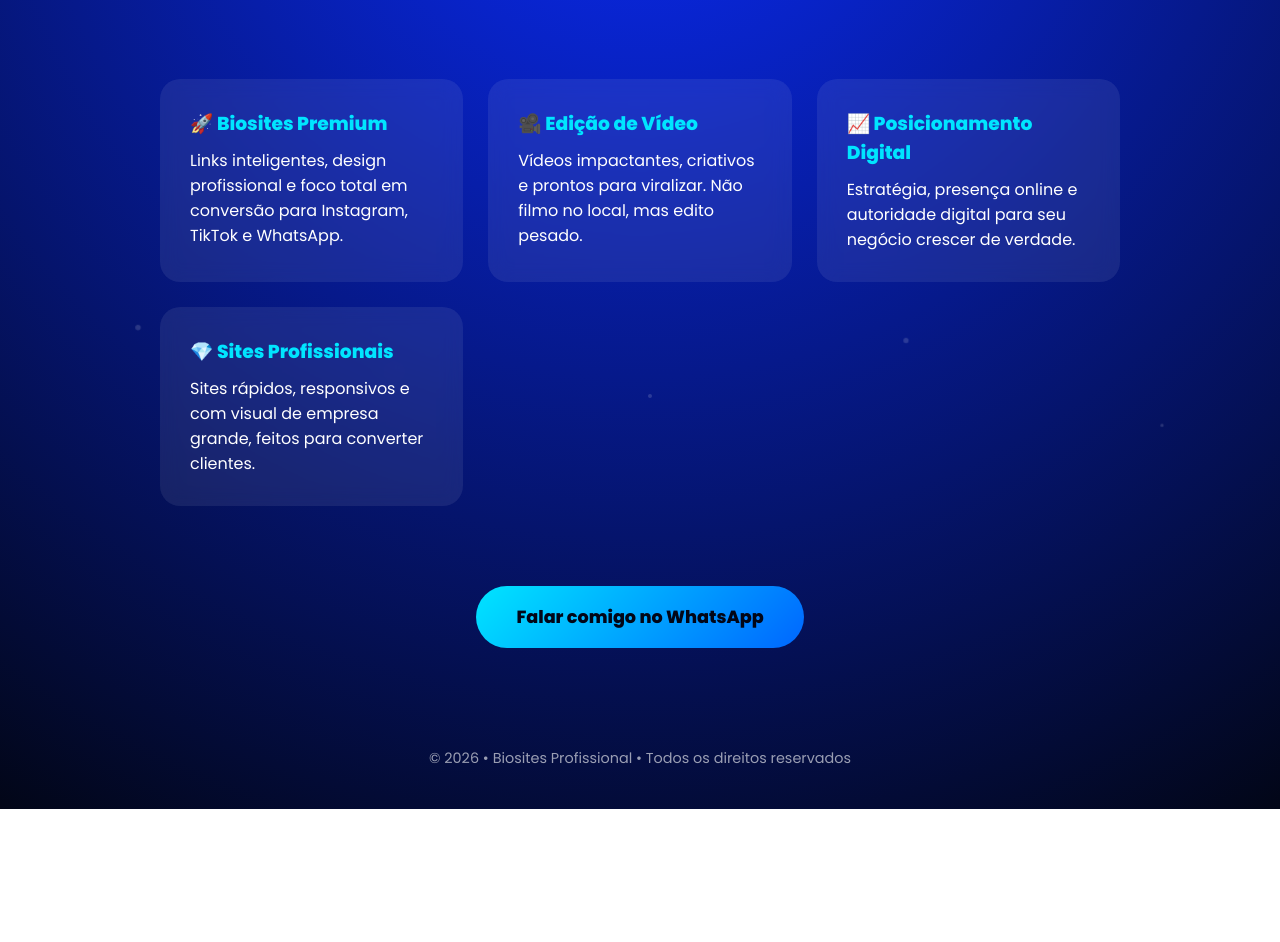
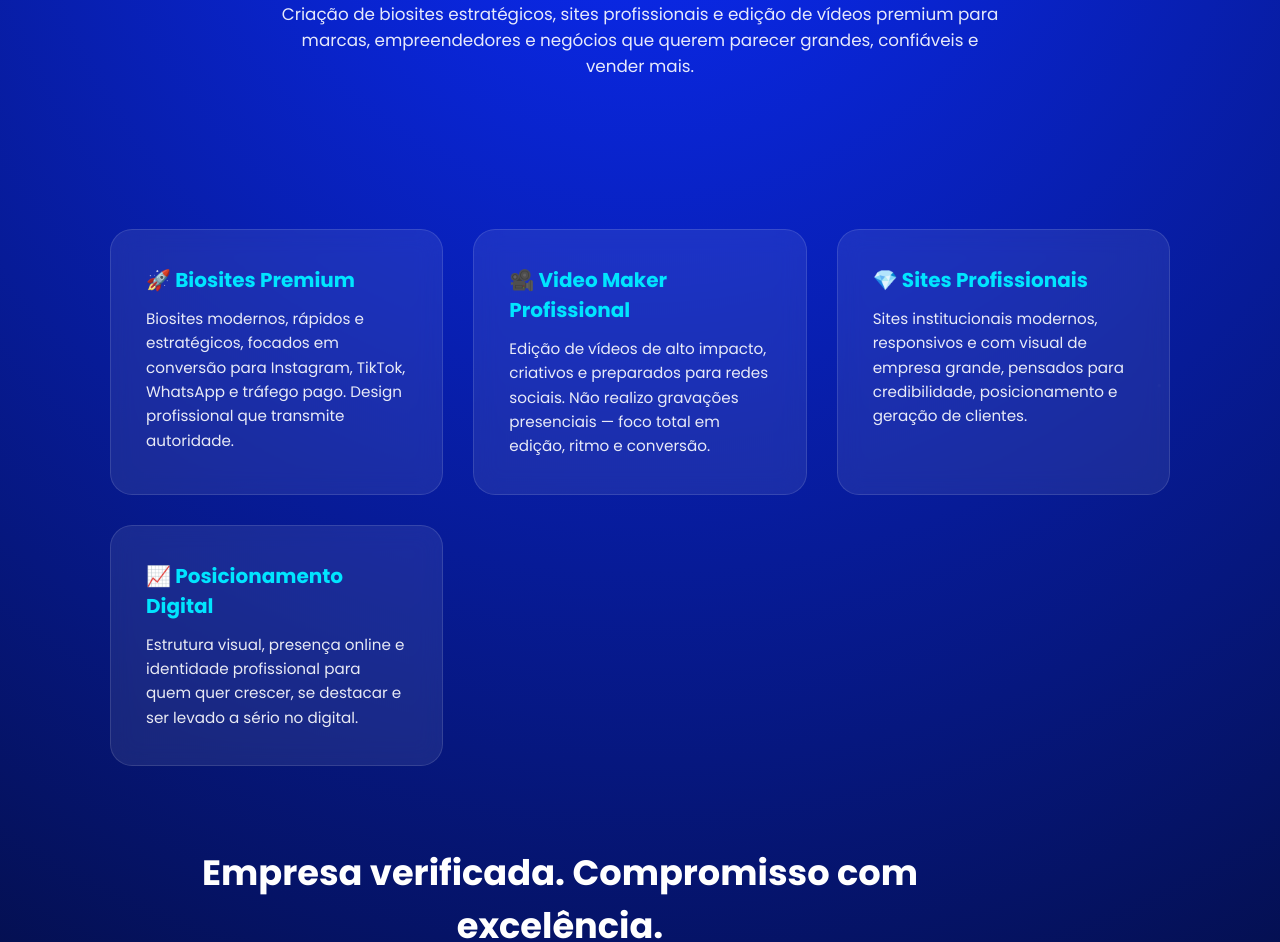
Before and after one commit to enzobsr52-sketch/biosites-profissional, a plain HTML site: page index.html in a window 1280 px wide. Shown: the part 238-1180 px from the top of the page. Before the commit the page ends 1047 px from the top, so only its background shows below. Drawn offline with Linux system fonts and the light colour scheme.

Commit message:
Update index.html

```diff
--- a/index.html
+++ b/index.html
@@ -3,10 +3,9 @@
 <head>
   <meta charset="UTF-8" />
   <meta name="viewport" content="width=device-width, initial-scale=1.0"/>
-  <title>Biosites Profissional</title>
+  <title>Biosites Profissional • Sites & Vídeos Premium</title>
 
-  <!-- Fonte -->
-  <link href="https://fonts.googleapis.com/css2?family=Poppins:wght@300;400;600;800&display=swap" rel="stylesheet">
+  <link href="https://fonts.googleapis.com/css2?family=Poppins:wght@300;400;600;700;800&display=swap" rel="stylesheet">
 
   <style>
     * {
@@ -18,20 +17,19 @@
 
     body {
       min-height: 100vh;
-      background: radial-gradient(circle at top, #0a2cff, #020617);
-      color: white;
+      background: radial-gradient(circle at top, #0b2cff, #020617);
+      color: #ffffff;
       overflow-x: hidden;
     }
 
-    /* FUNDO ANIMADO */
-    .bg-animation span {
+    /* FUNDO PREMIUM */
+    .bg span {
       position: absolute;
-      display: block;
-      width: 20px;
-      height: 20px;
-      background: rgba(255,255,255,0.15);
-      animation: float 20s linear infinite;
+      width: 14px;
+      height: 14px;
+      background: rgba(255,255,255,0.12);
       border-radius: 50%;
+      animation: float 22s linear infinite;
     }
 
     @keyframes float {
@@ -40,24 +38,26 @@
     }
 
     header {
-      padding: 40px 20px;
       text-align: center;
+      padding: 70px 20px 40px;
       animation: fadeDown 1.2s ease;
     }
 
-    header img {
-      width: 160px;
-      animation: pulse 3s infinite;
+    /* LOGO SVG */
+    .logo {
+      width: 220px;
+      margin: auto;
+      animation: glow 3s infinite;
     }
 
-    @keyframes pulse {
-      0%,100% { transform: scale(1); }
-      50% { transform: scale(1.05); }
+    @keyframes glow {
+      0%,100% { filter: drop-shadow(0 0 10px #00e5ff); }
+      50% { filter: drop-shadow(0 0 25px #00e5ff); }
     }
 
     h1 {
-      font-size: 2.4rem;
-      margin-top: 20px;
+      font-size: 2.8rem;
+      margin-top: 25px;
       font-weight: 800;
     }
 
@@ -65,100 +65,131 @@
       color: #00e5ff;
     }
 
-    p.subtitle {
-      margin-top: 10px;
-      opacity: 0.85;
+    .subtitle {
+      max-width: 720px;
+      margin: 15px auto 0;
+      opacity: 0.9;
+      font-size: 1.05rem;
     }
 
     section {
-      max-width: 1000px;
+      max-width: 1100px;
       margin: auto;
-      padding: 60px 20px;
+      padding: 70px 20px;
     }
 
     .cards {
       display: grid;
-      grid-template-columns: repeat(auto-fit, minmax(240px, 1fr));
-      gap: 25px;
+      grid-template-columns: repeat(auto-fit, minmax(260px, 1fr));
+      gap: 30px;
       margin-top: 40px;
     }
 
     .card {
       background: rgba(255,255,255,0.08);
-      backdrop-filter: blur(10px);
-      padding: 30px;
-      border-radius: 20px;
-      transition: transform .4s, box-shadow .4s;
+      backdrop-filter: blur(12px);
+      padding: 35px;
+      border-radius: 22px;
+      transition: .4s;
+      border: 1px solid rgba(255,255,255,0.12);
     }
 
     .card:hover {
-      transform: translateY(-10px) scale(1.02);
-      box-shadow: 0 20px 40px rgba(0,0,0,0.4);
+      transform: translateY(-12px);
+      box-shadow: 0 25px 60px rgba(0,0,0,0.5);
     }
 
     .card h3 {
-      margin-bottom: 10px;
       color: #00e5ff;
+      margin-bottom: 12px;
+      font-size: 1.25rem;
+    }
+
+    .card p {
+      opacity: 0.9;
+      font-size: 0.95rem;
+      line-height: 1.6;
+    }
+
+    .about {
+      margin-top: 80px;
+      text-align: center;
+      max-width: 900px;
+    }
+
+    .about h2 {
+      font-size: 2.2rem;
+      margin-bottom: 20px;
+    }
+
+    .about p {
+      opacity: 0.9;
+      line-height: 1.8;
+      font-size: 1.05rem;
     }
 
     .cta {
       text-align: center;
-      margin-top: 80px;
-      animation: fadeUp 1.2s ease;
+      margin-top: 90px;
     }
 
     .cta a {
       display: inline-block;
-      padding: 18px 40px;
+      padding: 20px 45px;
       background: linear-gradient(135deg, #00e5ff, #0066ff);
       color: #020617;
-      border-radius: 50px;
-      font-weight: 700;
+      border-radius: 60px;
+      font-weight: 800;
       text-decoration: none;
-      font-size: 1.1rem;
-      transition: transform .3s, box-shadow .3s;
+      font-size: 1.15rem;
+      transition: .3s;
     }
 
     .cta a:hover {
-      transform: scale(1.08);
-      box-shadow: 0 0 30px #00e5ff;
+      transform: scale(1.1);
+      box-shadow: 0 0 40px #00e5ff;
     }
 
     footer {
       text-align: center;
-      padding: 40px 20px;
-      opacity: 0.6;
+      padding: 50px 20px;
+      opacity: 0.65;
       font-size: 0.9rem;
     }
 
     @keyframes fadeDown {
-      from { opacity: 0; transform: translateY(-40px); }
-      to { opacity: 1; transform: translateY(0); }
-    }
-
-    @keyframes fadeUp {
-      from { opacity: 0; transform: translateY(40px); }
+      from { opacity: 0; transform: translateY(-50px); }
       to { opacity: 1; transform: translateY(0); }
     }
   </style>
 </head>
+
 <body>
 
-  <!-- FUNDO ANIMADO -->
-  <div class="bg-animation">
-    <span style="left:10%; animation-duration: 18s;"></span>
-    <span style="left:30%; animation-duration: 22s;"></span>
-    <span style="left:50%; animation-duration: 25s;"></span>
-    <span style="left:70%; animation-duration: 19s;"></span>
-    <span style="left:90%; animation-duration: 30s;"></span>
+  <!-- FUNDO -->
+  <div class="bg">
+    <span style="left:10%; animation-duration: 20s;"></span>
+    <span style="left:30%; animation-duration: 26s;"></span>
+    <span style="left:50%; animation-duration: 22s;"></span>
+    <span style="left:70%; animation-duration: 28s;"></span>
+    <span style="left:90%; animation-duration: 24s;"></span>
   </div>
 
   <header>
-    <!-- LOGO (depois vamos trocar pela sua) -->
-    <img src="logo.png" alt="Biosites Profissional">
-    <h1><span>Biosites</span> Profissionais</h1>
+    <!-- LOGO PREMIUM SVG -->
+    <svg class="logo" viewBox="0 0 400 100">
+      <text x="50%" y="60%" text-anchor="middle" fill="#00e5ff" font-size="48" font-weight="800">
+        BIOSITES
+      </text>
+      <text x="50%" y="90%" text-anchor="middle" fill="#ffffff" font-size="18" letter-spacing="3">
+        PROFISSIONAL
+      </text>
+    </svg>
+
+    <h1><span>Autoridade</span> Digital & Presença Profissional</h1>
     <p class="subtitle">
-      Sites modernos, animados e estratégicos para quem quer vender mais e parecer grande.
+      Criação de biosites estratégicos, sites profissionais e edição de vídeos premium para marcas,
+      empreendedores e negócios que querem parecer grandes, confiáveis e vender mais.
     </p>
   </header>
 
@@ -167,40 +198,54 @@
       <div class="card">
         <h3>🚀 Biosites Premium</h3>
         <p>
-          Links inteligentes, design profissional e foco total em conversão para Instagram, TikTok e WhatsApp.
+          Biosites modernos, rápidos e estratégicos, focados em conversão para Instagram, TikTok,
+          WhatsApp e tráfego pago. Design profissional que transmite autoridade.
         </p>
       </div>
 
       <div class="card">
-        <h3>🎥 Edição de Vídeo</h3>
+        <h3>🎥 Video Maker Profissional</h3>
         <p>
-          Vídeos impactantes, criativos e prontos para viralizar. Não filmo no local, mas edito pesado.
+          Edição de vídeos de alto impacto, criativos e preparados para redes sociais.
+          Não realizo gravações presenciais — foco total em edição, ritmo e conversão.
+        </p>
+      </div>
+
+      <div class="card">
+        <h3>💎 Sites Profissionais</h3>
+        <p>
+          Sites institucionais modernos, responsivos e com visual de empresa grande,
+          pensados para credibilidade, posicionamento e geração de clientes.
         </p>
       </div>
 
       <div class="card">
         <h3>📈 Posicionamento Digital</h3>
         <p>
-          Estratégia, presença online e autoridade digital para seu negócio crescer de verdade.
-        </p>
-      </div>
-
-      <div class="card">
-        <h3>💎 Sites Profissionais</h3>
-        <p>
-          Sites rápidos, responsivos e com visual de empresa grande, feitos para converter clientes.
+          Estrutura visual, presença online e identidade profissional para quem quer
+          crescer, se destacar e ser levado a sério no digital.
         </p>
       </div>
     </div>
 
+    <div class="about">
+      <h2>Empresa verificada. Compromisso com excelência.</h2>
+      <p>
+        A Biosites Profissional atua com foco em qualidade, estratégia e entrega premium.
+        Cada projeto é pensado para transmitir confiança, profissionalismo e alto valor percebido.
+        Aqui, seu negócio não parece pequeno — parece forte.
+      </p>
+    </div>
+
     <div class="cta">
-      <a href="https://wa.me/61996213467" target="_blank">
+      <a href="https://wa.me/5561996213467" target="_blank">
         Falar comigo no WhatsApp
       </a>
     </div>
   </section>
 
   <footer>
+    Instagram: <a href="https://www.instagram.com/biosites.profissional" style="color:#00e5ff; text-decoration:none;">@biosites.profissional</a><br><br>
     © 2026 • Biosites Profissional • Todos os direitos reservados
   </footer>
 
```
